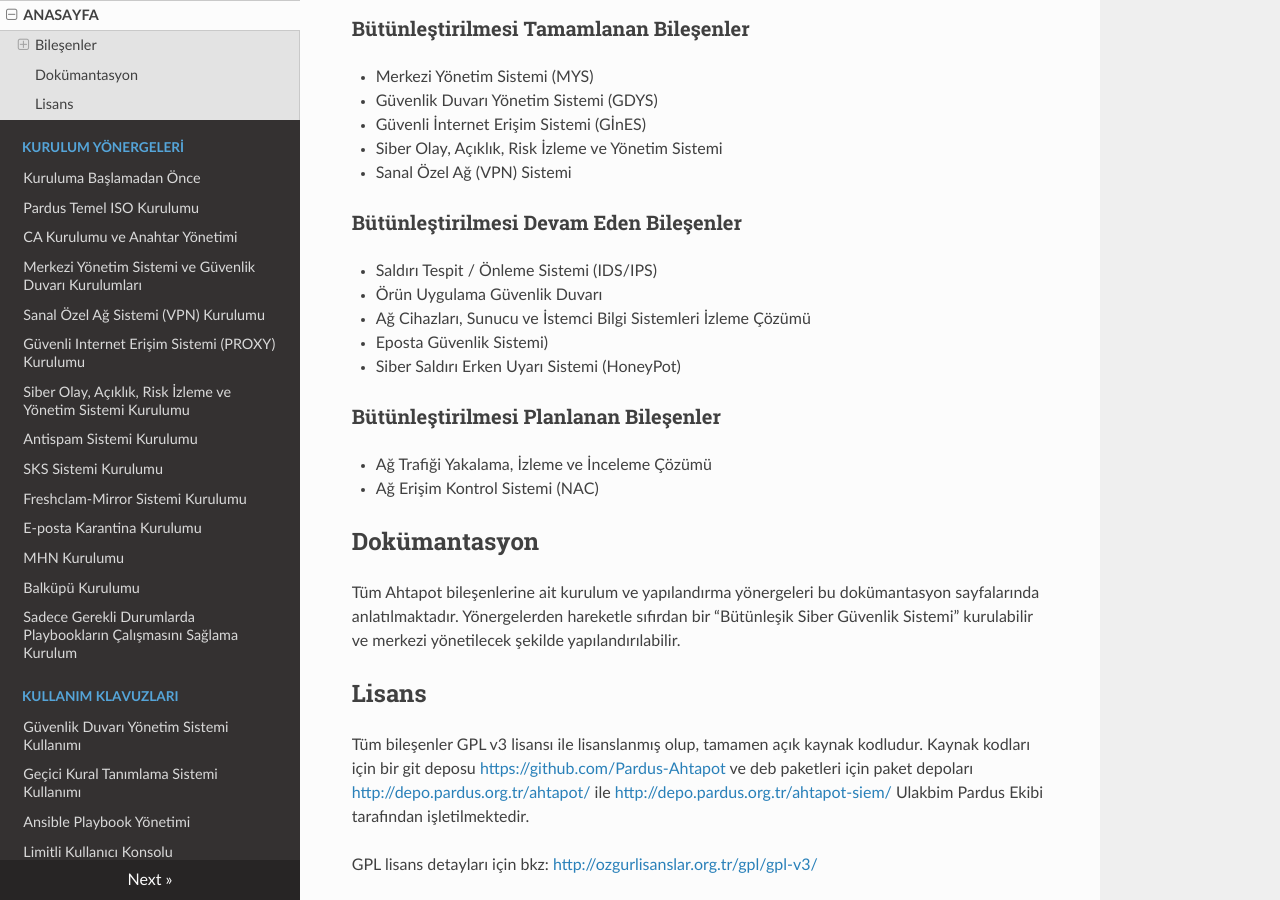
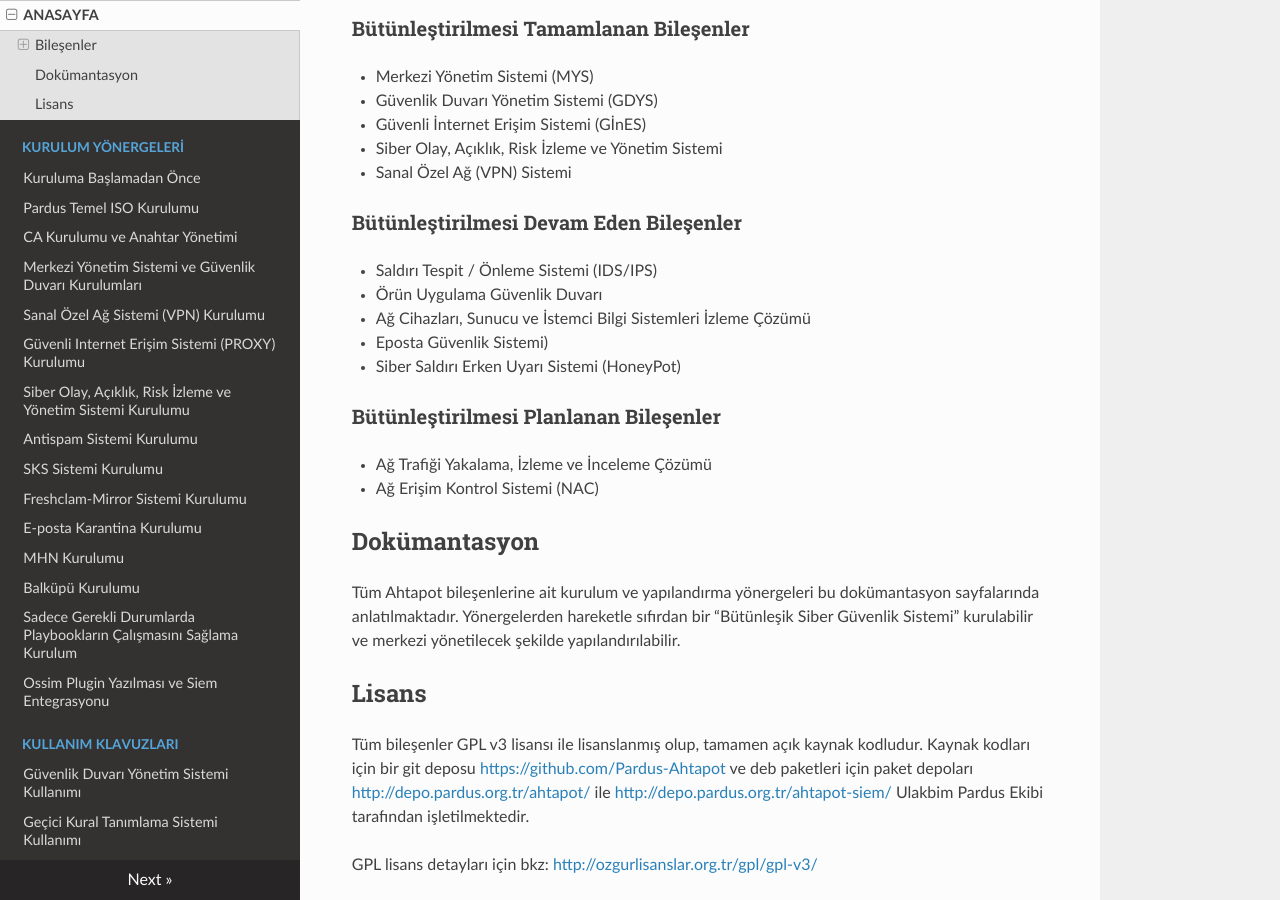
Before and after one commit to Pardus-Ahtapot/Dokumanlar, an MkDocs documentation site: the page built from docs/index.md, in a window 1280 px wide and 900 px high, scrolled down 417 px. Built offline with MkDocs 1.6.1, drawn with Linux system fonts in a browser that asks for light colours; nearby versions of some CDN libraries; old or Windows-style settings are respelled for this version of MkDocs.

Commit message:
mkdocs updated

```diff
--- a/mkdocs.yml
+++ b/mkdocs.yml
@@ -16,6 +16,7 @@ pages:
     - 'MHN Kurulumu': 'kurulum-yonergeleri/mhn-kurulum.md'
     - 'Balküpü Kurulumu': 'kurulum-yonergeleri/honeypot-kurulum.md'
     - 'Sadece Gerekli Durumlarda Playbookların Çalışmasını Sağlama Kurulum': 'kurulum-yonergeleri/standalone-kurulum.md'
+    - 'Ossim Plugin Yazılması ve Siem Entegrasyonu': 'kurulum-yonergeleri/ossim-siem-plugin-kurulum-yapilandirmasi.md'
 - "KULLANIM KLAVUZLARI":
     - 'Güvenlik Duvarı Yönetim Sistemi Kullanımı': 'kullanim-klavuzlari/gdys-kullanim.md'
     - 'Geçici Kural Tanımlama Sistemi Kullanımı': 'kullanim-klavuzlari/gkts-kullanim.md'
@@ -50,6 +51,7 @@ pages:
     - 'Geçici Kural Tanımlama Sistemi' : 'dizayn/gecici-kural-tanimlama-sistemi.md'
     - 'Güvenli İnternet Erişim Sistemi' : 'dizayn/guvenli-internet-erisim-sistemi.md'
     - 'Ahtapot Projesinde Sistemlere Kurulan Paketler ve Bağımlılıkları' : 'dizayn/paketler.md'
+    - 'Sistem Bütünlüğü' : 'dizayn/paketler.md'
 - "GEREKLİ DOSYALAR":
     - 'Firewall Builder Konfigürasyon Dosyası': 'dosyalar/gdys-fwb.md'
 - "HAKKINDA": hakkinda.md
```
